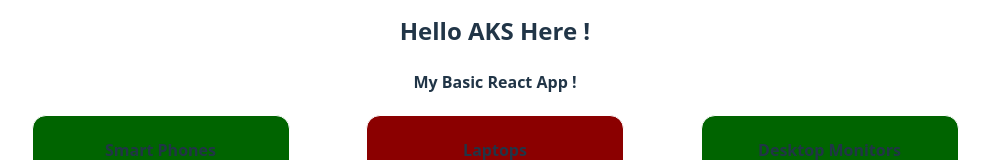
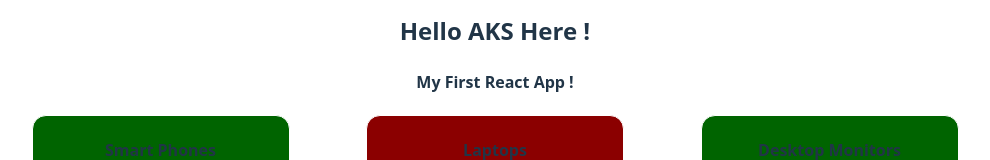
Before and after one commit to amankumarsubudhi/React-Practice, a React (Vite) app: page / in a window 1280 px wide. Shown: the part 297-457 px from the top of the page, without its empty margins (145-1135 px from the left). Built offline with nearby package versions, Linux system fonts and the light colour scheme.

Commit message:
updating

```diff
--- a/src/App.jsx
+++ b/src/App.jsx
@@ -8,7 +8,7 @@ import ButtonCard from "./ButtonCard"
 
 
 function Description(){
-  return <h4>My Basic React App !</h4>
+  return <h4>My First React App !</h4>
 }
 
 function App() {
```
